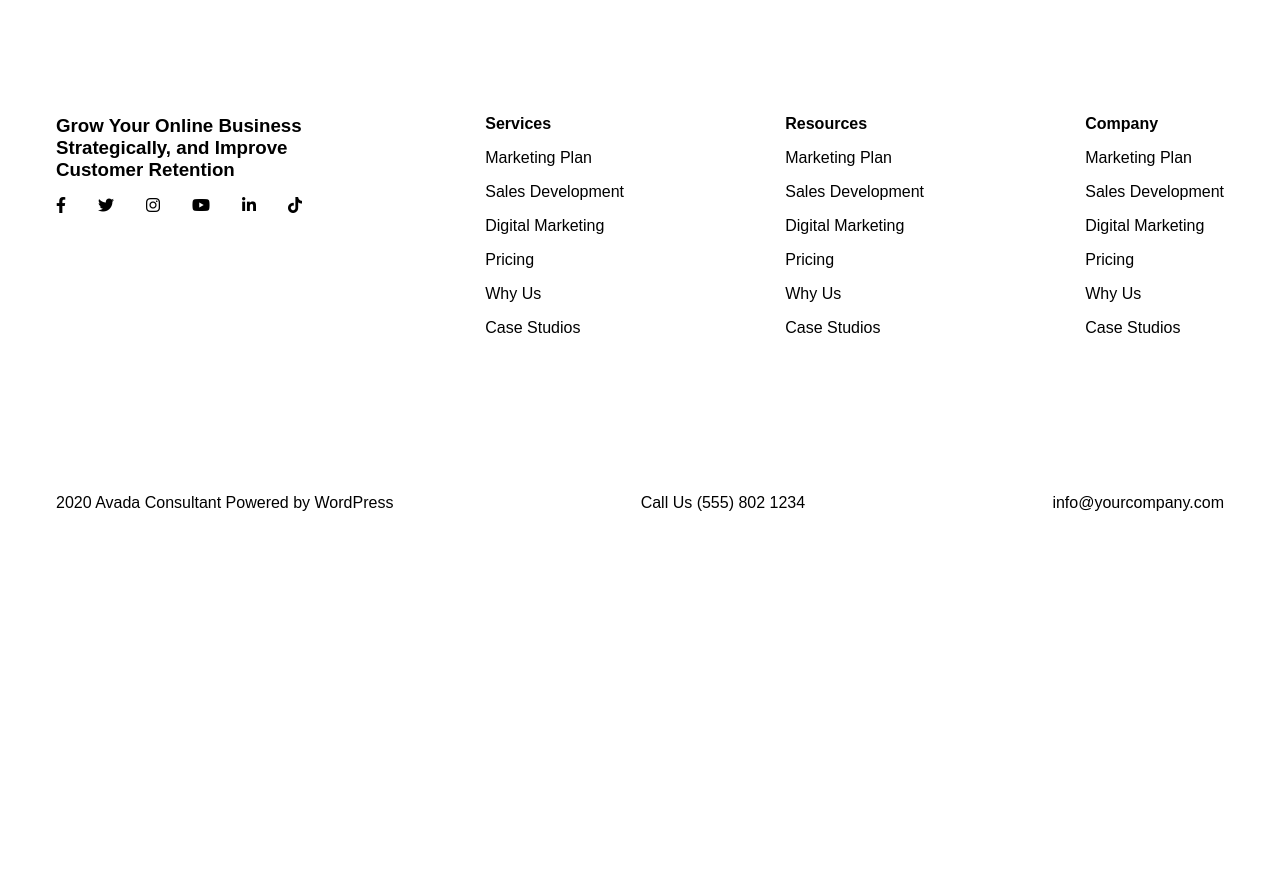
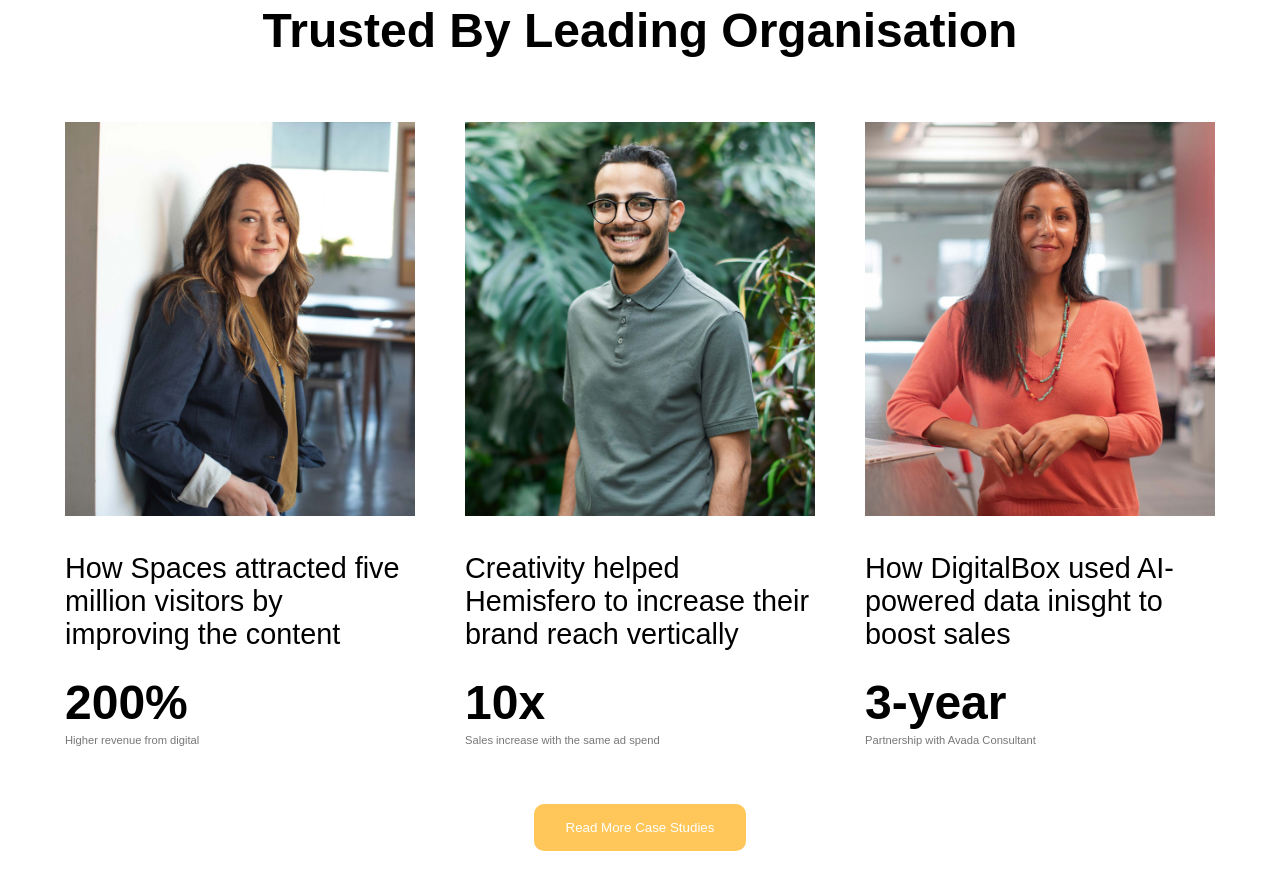
Before and after one commit to Serena-Dong/proj-html-vuejs, a Vue app: page / in a window 1280 px wide. Shown: the part 3060-3949 px from the top of the page. Before the commit the page ends 3663 px from the top, so only its background shows below. Built offline with nearby package versions, Linux system fonts and the light colour scheme.

Commit message:
testimonials

```diff
--- a/src/components/contents/testimonials.vue
+++ b/src/components/contents/testimonials.vue
@@ -1,11 +1,110 @@
 <script>
+import btn from './button.vue'
 export default {
-    name: 'testimonials'
+    name: 'testimonials',
+    components: { btn },
+    data() {
+        return {
+            text: 'Read More Case Studies'
+        }
+    }
 }
 </script>
 
-<template></template>
+<template>
+    <section>
+        <div class="container">
+            <div class="title">
+                <h1>Trusted By Leading Organisation</h1>
+            </div>
+            <div class="row">
+                <div class="testimonial">
+                    <div class="profile-pic">
+                        <img src="../../assets/img/testimonials/case-studies-1.jpg" alt="">
+                    </div>
+                    <div class="profile-text">
+                        <p>How Spaces attracted five million visitors by improving the content</p>
+
+                        <h1>200%</h1>
+                        <span>Higher revenue from digital</span>
+
+                    </div>
+                </div>
+                <div class="testimonial">
+                    <div class="profile-pic">
+                        <img src="../../assets/img/testimonials/case-studies-4.jpg" alt="">
+                    </div>
+                    <div class="profile-text">
+                        <p>Creativity helped Hemisfero to increase their brand reach vertically</p>
+
+                        <h1>10x</h1>
+                        <span>Sales increase with the same ad spend</span>
+
+                    </div>
+                </div>
+                <div class="testimonial">
+                    <div class="profile-pic">
+                        <img src="../../assets/img/testimonials/case-studies-6.jpg" alt="">
+                    </div>
+                    <div class="profile-text">
+                        <p>How DigitalBox used AI-powered data inisght to boost sales</p>
+
+                        <h1>3-year</h1>
+                        <span>Partnership with Avada Consultant</span>
+
+                    </div>
+                </div>
+            </div>
+            <div class="button">
+                <btn :text="text"></btn>
+            </div>
+        </div>
+    </section>
+</template>
 
 <style lang="scss" scoped>
 @use '../../assets/scss/partials/variables' as *;
+
+h1 {
+    font-size: 3rem;
+}
+
+p {
+    font-size: 1.8rem;
+    margin-bottom: 1.5rem;
+}
+
+
+.container {
+    height: 1000px;
+
+    .title {
+        text-align: center;
+        margin-bottom: 4rem;
+    }
+
+    .row {
+        display: flex;
+        justify-content: space-around;
+        margin-bottom: 2rem;
+
+        .testimonial {
+            width: 350px;
+            height: 650px;
+
+            .profile-pic {
+                width: 350px;
+                margin-bottom: 2rem;
+            }
+
+            .profile-text {
+                width: 350px;
+            }
+        }
+    }
+
+    .button {
+        text-align: center;
+    }
+}
 </style>
```
